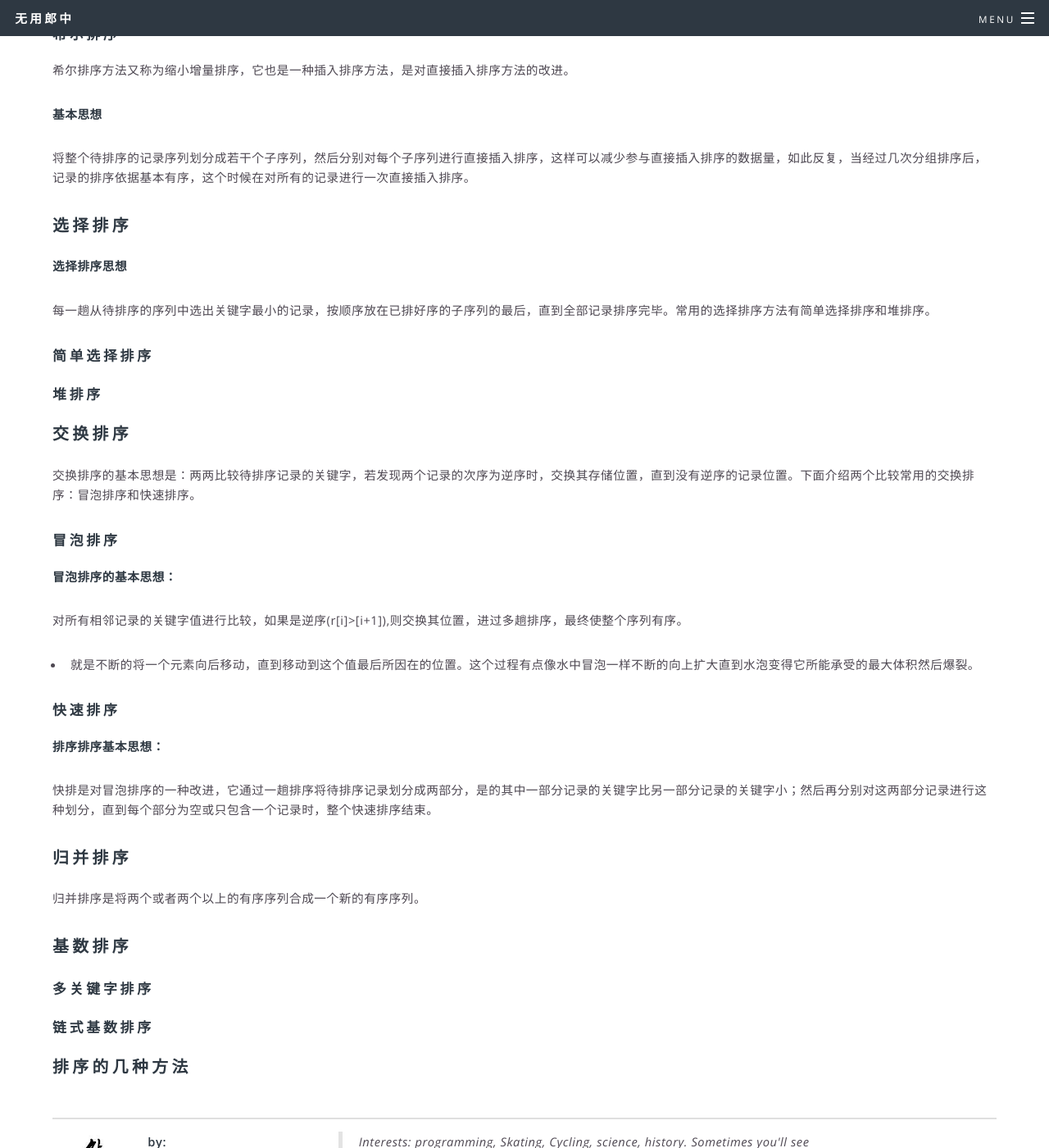
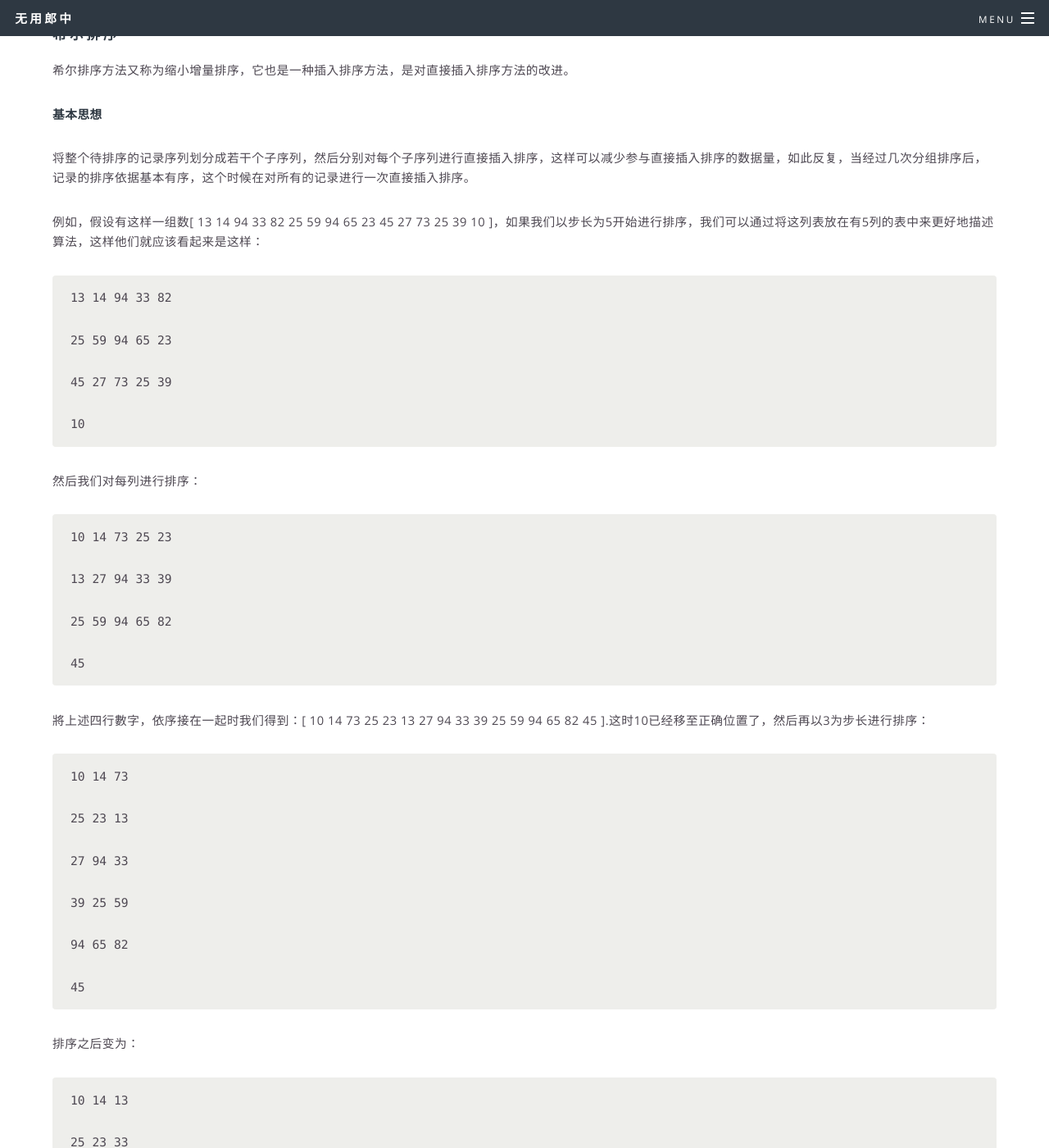
Before and after one commit to fantasylion/fantasylion.github.io, a Jekyll site: the page built from _posts/2016-02-27-data-structure-for-sort.md, in a window 1280 px wide and 1400 px high, scrolled down 980 px. Shown: the whole window at 82% size. Built offline with Jekyll 4.4.1, drawn with Linux system fonts in a browser that asks for light colours; comment, search, counter and statistics services are not loaded; some of the changed text lies outside the part shown.

Commit message:
modify ds

````diff
--- a/_posts/2016-02-27-data-structure-for-sort.md
+++ b/_posts/2016-02-27-data-structure-for-sort.md
@@ -33,6 +33,67 @@ __基本思想__
 __基本思想__
 
 将整个待排序的记录序列划分成若干个子序列，然后分别对每个子序列进行直接插入排序，这样可以减少参与直接插入排序的数据量，如此反复，当经过几次分组排序后，记录的排序依据基本有序，这个时候在对所有的记录进行一次直接插入排序。
+
+例如，假设有这样一组数[ 13 14 94 33 82 25 59 94 65 23 45 27 73 25 39 10 ]，如果我们以步长为5开始进行排序，我们可以通过将这列表放在有5列的表中来更好地描述算法，这样他们就应该看起来是这样：
+
+
+```
+13 14 94 33 82
+
+25 59 94 65 23
+
+45 27 73 25 39
+
+10
+```
+
+
+然后我们对每列进行排序：
+
+```
+10 14 73 25 23
+
+13 27 94 33 39
+
+25 59 94 65 82
+
+45
+```
+
+將上述四行數字，依序接在一起时我们得到：[ 10 14 73 25 23 13 27 94 33 39 25 59 94 65 82 45 ].这时10已经移至正确位置了，然后再以3为步长进行排序：
+
+```
+10 14 73
+
+25 23 13
+
+27 94 33
+
+39 25 59
+
+94 65 82
+
+45
+```
+
+排序之后变为：
+
+```
+10 14 13
+
+25 23 33
+
+27 25 59
+
+39 65 73
+
+45 94 82
+
+94
+```
+
+最后以1步长进行排序（此时就是简单的插入排序了）。
+
 
 ## 选择排序
 
````
